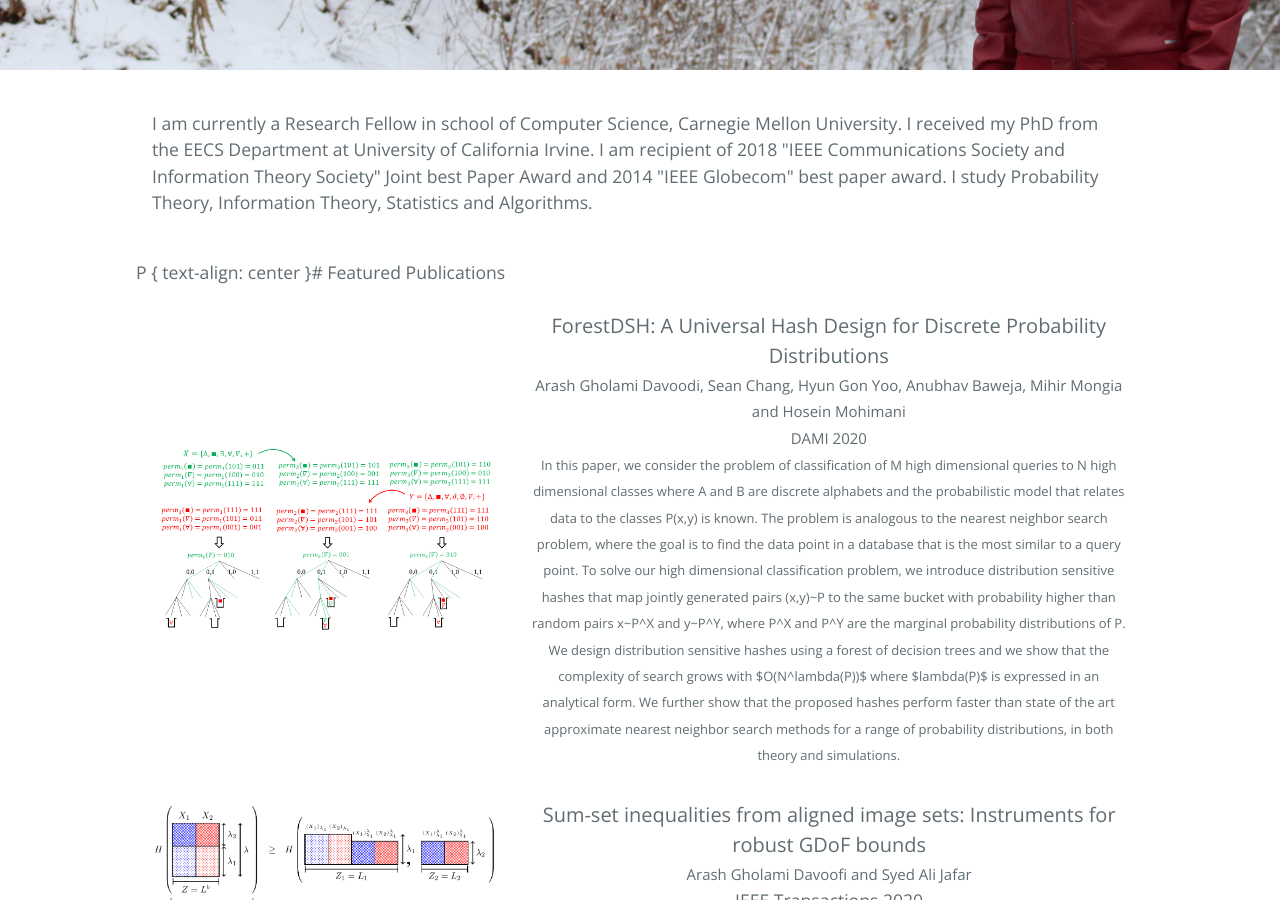
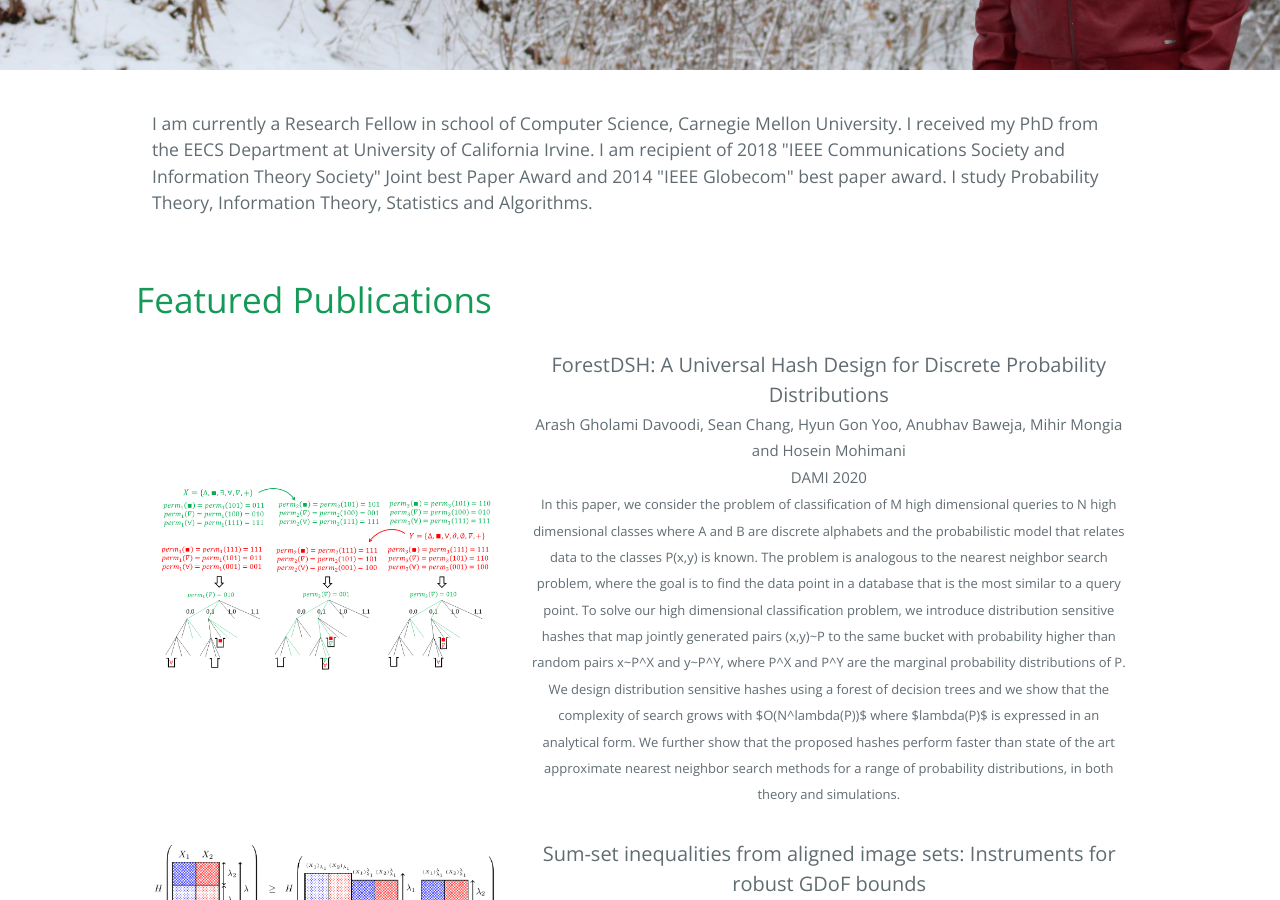
Before and after one commit to arashgholami/arashgholami.github.io, a Jekyll site: the page built from index.md, in a window 1280 px wide and 900 px high, scrolled down 430 px. Built offline with Jekyll 4.4.1, drawn with Linux system fonts in a browser that asks for light colours.

Commit message:
Update index.md

```diff
--- a/index.md
+++ b/index.md
@@ -15,7 +15,7 @@ layout: default
 
 
 
-P { text-align: center }# Featured Publications
+# Featured Publications
 
 
 <div class="menu-container noselect">
```
